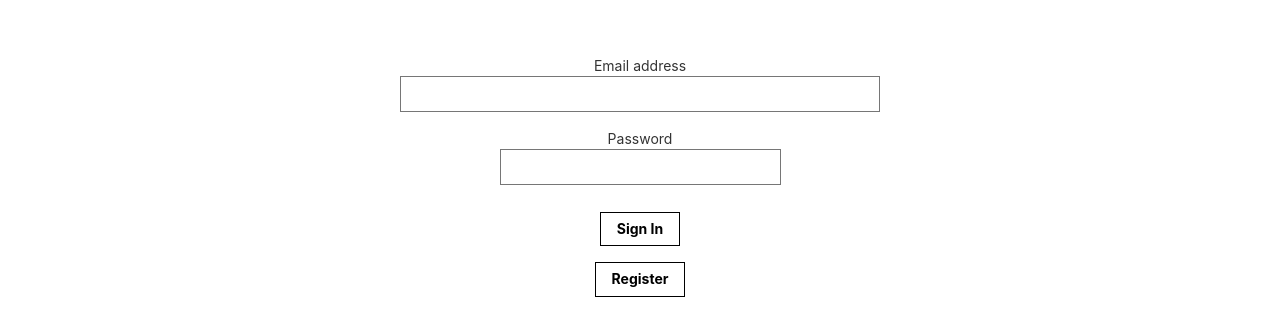
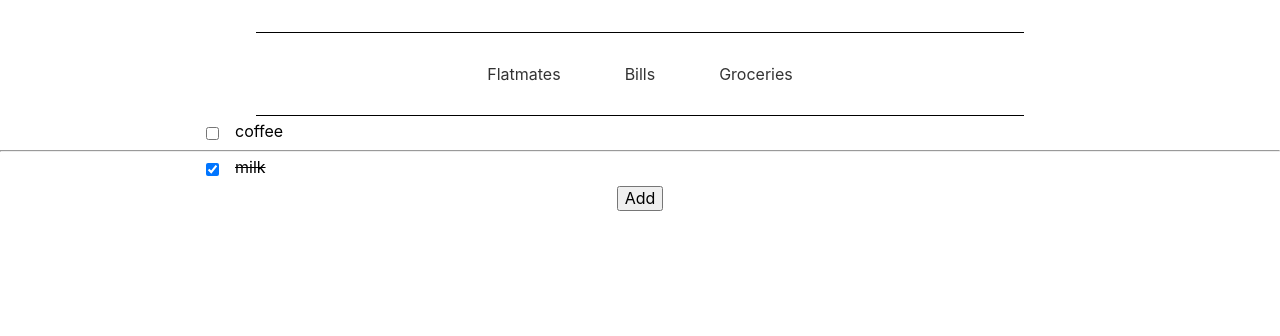
Before and after one commit to shalevshir/mates, a React (Create React App) app: page / in a window 1280 px wide. Shown: the top 336 px of the page. Built offline with nearby package versions, Linux system fonts and the light colour scheme.

Commit message:
implement redux on groceriesList

```diff
--- a/src/App.js
+++ b/src/App.js
@@ -9,8 +9,8 @@ class App extends React.Component {
   constructor(props){
     super(props)
     this.state = {
-      section: '',
-      isSignedIn: false
+      section: 'groceries',
+      isSignedIn: true
     }
   }
 
@@ -26,7 +26,8 @@ class App extends React.Component {
   render (){
     return(
     <div className="App">
-    {this.state.isSignedIn?<div>
+    {this.state.isSignedIn?
+      <div>
       <Nevigation handleChange={this.onSectionChange.bind(this)}/>
       <MainWindow section={this.state.section}/></div>
     :<Signin onSignIn={this.onSignIn.bind(this)}/>
--- a/src/components/Flatmates/Flatmates.js
+++ b/src/components/Flatmates/Flatmates.js
@@ -8,12 +8,14 @@ class Flatmates extends React.Component{
             {
                 name: 'Shalev',
                 email: 'shalevshir@gmail.com',
-                flat: 'flat1'
+                flat: 'flat1',
+                _id:'123'
             },
             {
                 name: 'Ofer',
                 email: 'oferbrmn@gmail.com',
-                flat: 'flat1'
+                flat: 'flat1',
+                _id:'456'
             }
         ]
     }
--- a/src/components/Groceries/AddGrocerie.js
+++ b/src/components/Groceries/AddGrocerie.js
@@ -1,5 +1,7 @@
 import React from 'react';
 import Modal from 'react-modal';
+import * as actionType from '../../store/actions'
+import { connect } from 'react-redux'
 
 const customStyles = {
   content : {
@@ -26,7 +28,7 @@ class AddGroceries extends React.Component {
             <article className="pa4 black-80">
             <button className="b input-reset ba b--black bg-transparent grow pointer " onClick={this.props.closeModal} >X</button>
             <form onSubmit ={(e)=>{e.preventDefault()
-                this.props.addGrocerySubmit(e.target.grocery.value)}}>
+                this.props.onAdd(e.target.grocery.value,this.props.closeModal)}}>
                 <fieldset id="sign_up" className="ba b--transparent ph0 mh0">
                 <legend className="ph0 mh0 fw6 clip">Add Grocery</legend>
                 <div className="mt3">
@@ -44,4 +46,17 @@ class AddGroceries extends React.Component {
         }
 }
 
-export default AddGroceries
+const mapDispatchToProps = dispatch =>{
+  return {
+    onAdd: (input, close)=>{
+      if(input === ''){
+        alert('Please enter a grocery name')
+        return;
+      }
+      close()
+      return dispatch({type:actionType.ADD_GROCERY,input})
+    }
+  }
+}
+
+export default connect(null,mapDispatchToProps)(AddGroceries)
--- a/src/components/Groceries/Groceries.js
+++ b/src/components/Groceries/Groceries.js
@@ -1,29 +1,13 @@
 import React, {Component} from 'react'
 import GroceriesList from './GroceriesList'
+import GroceriesListBought from './GroceriesListBought'
 import AddGrocerie from './AddGrocerie'
+import * as actionsType from '../../store/actions'
+import {connect} from 'react-redux'
 
 class Groceries extends Component {
     state={
-        groceriesList:[
-            {
-                product:'milk',
-                id:'123',
-                isBought:true
-            },
-            {
-                product:'coffee',
-                id:'456',
-                isBought:false
-            }
-        ],
         modalIsOpen:false
-    }
-    handleCheck(id){
-        const item = this.state.groceriesList.find((product =>{
-            return product.id === id
-        }))
-        item.isBought=!item.isBought
-        this.setState({item})
     }
 
   openModal() {
@@ -33,24 +17,35 @@ class Groceries extends Component {
   closeModal() {
     this.setState({modalIsOpen: false});
   }
-  addGrocerySubmit(input){
-        const newGrocery ={
-            product:input,
-            id:'789',
-            isBought:false
-        }
-        this.setState({groceriesList:[...this.state.groceriesList, newGrocery], modalIsOpen:false})
-  }
+
 
 
     render(){
         return(
             <div>
-                <AddGrocerie modalIsOpen={this.state.modalIsOpen} closeModal={this.closeModal.bind(this)} addGrocerySubmit={this.addGrocerySubmit.bind(this)} />
-                <GroceriesList list={this.state.groceriesList} handleBuying={this.handleCheck.bind(this)}/>
+                <AddGrocerie modalIsOpen={this.state.modalIsOpen} closeModal={this.closeModal.bind(this)}  />
+                <GroceriesList/>
+                <hr className='ma0 pa0-ns'></hr>
+                <GroceriesListBought list={this.state.groceriesList}/>
                 <button onClick={this.openModal.bind(this)}>Add</button>
             </div>
         )
     }
 }
-export default Groceries
+
+const mapStateToProps = (state) =>{
+    return {
+        flatName:state.flat.name,
+        mates:state.flat.mates,
+        groceriesList:state.flat.groceriesList,
+        _id:state.flat._id
+    }
+}
+
+
+const mapDispatchToProps = dispatch =>{
+    return{
+        onCheck: (id)=> dispatch({type:actionsType.CHECK_ITEM, id:id})
+    }
+}
+export default connect(mapStateToProps, mapDispatchToProps)(Groceries)
--- a/src/components/Groceries/GroceriesItem.js
+++ b/src/components/Groceries/GroceriesItem.js
@@ -1,14 +1,21 @@
 import React from 'react'
-
+import {connect} from 'react-redux'
+import * as actionsTypes from '../../store/actions'
 
 const GroceriesItem = (props) =>{
     return(
         <div className="flex items-center ml6 pl5">
-            <input className="mr3 mt1" type="checkbox" checked={props.item.isBought} id={props.item.id} value={props.item.product} onChange={()=>{props.handleBuying(props.item.id)}}/>
-            <label className={props.item.isBought?'strike ':null} onClick={()=>{props.handleBuying(props.item.id)}}>{props.item.product}</label>
+            <input className="mr3 mt1" type="checkbox" checked={props.item.isBought} id={props.item.id} value={props.item.product} onChange={()=>{props.onCheck(props.item.id)}}/>
+            <label className={props.item.isBought?'strike ':null} onClick={()=>{props.onCheck(props.item.id)}}>{props.item.product}</label>
         </div>
 
     )
 
 }
-export default GroceriesItem
+
+const mapDispatchToProps = (dispatch) =>{
+    return{
+        onCheck: (id)=> dispatch({type:actionsTypes.CHECK_ITEM, id:id})
+    }
+}
+export default connect(null,mapDispatchToProps)(GroceriesItem)
--- a/src/components/Groceries/GroceriesList.js
+++ b/src/components/Groceries/GroceriesList.js
@@ -1,15 +1,27 @@
 import React from 'react'
 import GroceriesItem from './GroceriesItem'
+import {connect} from 'react-redux'
+import * as actionTypes from '../../store/actions'
 
-class GroceriesList extends React.Component{
-    render(){
-        return(
-            <fieldset id="ma5" className="bn ">
-            {this.props.list.map((product)=>{
-                return <GroceriesItem key= {product.id} item={product} handleBuying={this.props.handleBuying}/>
-            })}
-            </fieldset>
-        )
+const GroceriesList = props =>{
+    return(
+        <fieldset id="ma5" className="bn ">
+        {
+            props.list.map((product)=>{
+            if(!product.isBought){
+                return <GroceriesItem key= {product.id} item={product}/>
+            }
+            return null
+            })
+        }
+        </fieldset>
+    )
+}
+
+const mapStateToProps = (state) =>{
+    console.log(state)
+    return{
+        list:state.flat.groceriesList
     }
 }
-export default GroceriesList
+export default connect(mapStateToProps)(GroceriesList)
--- /dev/null
+++ b/src/components/Groceries/GroceriesListBought.js
@@ -0,0 +1,28 @@
+import React from 'react'
+import GroceriesItem from './GroceriesItem'
+
+import {connect} from 'react-redux'
+
+class GroceriesListBought extends React.Component{
+    render(){
+        return(
+            <fieldset id="ma5" className="bn ">
+            {this.props.list.map((product)=>{
+                if(product.isBought){
+                    return <GroceriesItem key= {product.id} item={product}/>
+                }
+                return null
+            })}
+            </fieldset>
+        )
+    }
+}
+
+
+const mapStateToProps = (state) =>{
+    console.log(state)
+    return{
+        list:state.flat.groceriesList
+    }
+}
+export default connect(mapStateToProps)(GroceriesListBought)
--- a/src/index.js
+++ b/src/index.js
@@ -4,9 +4,12 @@ import './index.css';
 import App from './App';
 import * as serviceWorker from './serviceWorker';
 import 'tachyons';
-import { createStore } from 'redux'
+import { createStore, combineReducers } from 'redux'
 import { Provider } from 'react-redux'
-import reducer from './store/reducer'
+import billsReducer from './store/billsReducer'
+import flatReducer from './store/flatReducer'
+
+const reducer = combineReducers({bills:billsReducer,flat:flatReducer})
 const store = createStore(reducer)
 
 ReactDOM.render(<Provider store ={store}><App /></Provider>, document.getElementById('root'));
--- /dev/null
+++ b/src/store/actions.js
@@ -0,0 +1,2 @@
+export const CHECK_ITEM = 'CHECK_ITEM'
+export const ADD_GROCERY= 'ADD_GROCERY'
--- a/src/store/reducer.js
+++ b/src/store/billsReducer.js
@@ -3,11 +3,11 @@ const initialState = {
     count:0
 }
 
-const reducer = (state = initialState, action)=>{
+const billsReducer = (state = initialState, action)=>{
     if(action.type==='CLICK'){
         return{test:'Clicked!!',count:state.count +1}
     }
     return state
 }
 
-export default reducer
+export default billsReducer
--- /dev/null
+++ b/src/store/flatReducer.js
@@ -0,0 +1,71 @@
+import * as actionsTypes from './actions'
+
+const intialState ={
+    name:'frenkel',
+    mates:[
+        {
+            _id:'123',
+        },
+        {
+            _id:'456'
+        }
+    ],
+    groceriesList:[
+        {
+            product:'milk',
+            id:'123',
+            isBought:true
+        },
+        {
+            product:'coffee',
+            id:'456',
+            isBought:false
+        }
+    ],
+    _id:'qwe'
+}
+
+const flatReducer = (state = intialState, action)=>{
+    switch (action.type) {
+        case actionsTypes.CHECK_ITEM:
+            const newList = state.groceriesList.filter((product =>{
+                if(product.id === action.id){
+                    product.isBought = !product.isBought
+                    return product
+                }
+                return product
+            }))
+            return {...state,groceriesList:newList}
+        case actionsTypes.ADD_GROCERY:
+
+                const isDuplicate = state.groceriesList.find(el=>el.product===action.input)
+                if(isDuplicate){
+                    const newList = state.groceriesList.filter(product=>{
+                        if(product.product === action.input){
+                            product.isBought = false
+                            return product
+                        }
+                        return product
+
+                    })
+                    alert(`${action.input} alredy on list`)
+                    return {...state,groceriesList:newList}
+
+
+                }else{
+                    const newGrocery ={
+                        product:action.input,
+                        id: new Date(),
+                        isBought:false
+                    }
+                    return{
+                        ...state,groceriesList:[...state.groceriesList, newGrocery]
+                    }
+                }
+
+        default:
+            return state;
+    }
+}
+
+export default flatReducer
```
